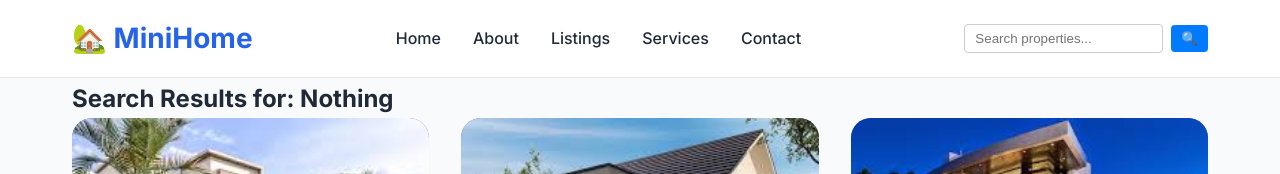
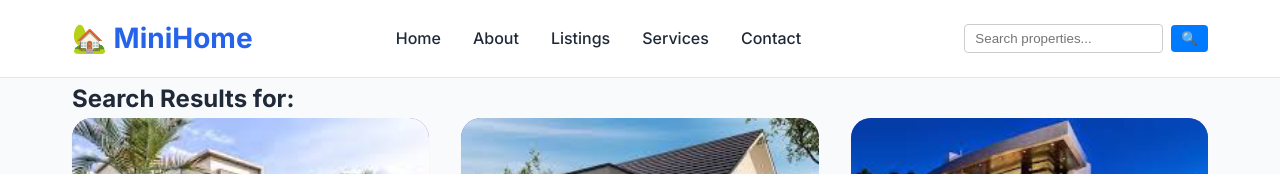
Before and after one commit to dhivyashankar12/minihome, a plain HTML site: page search.html in a window 1280 px wide. Shown: the top 174 px of the page. Drawn offline with Linux system fonts and the light colour scheme.

Commit message:
Update search.html

```diff
--- a/search.html
+++ b/search.html
@@ -95,12 +95,12 @@
     const params = new URLSearchParams(window.location.search);
     const query = params.get("q")?.toLowerCase() || "";
 
-    document.getElementById("query-text").textContent = query || "Nothing";
-    window.dataLayer = window.dataLayer || [];
-    function gtag(){dataLayer.push(arguments);}
-    gtag("event", "view_search_results", {
-      search_term: query
-    });
+    if (query) {
+      gtag("event", "view_search_results", {
+        search_term: query
+      });
+    }
+
     const filtered = listings.filter(listing =>
       listing.title.toLowerCase().includes(query) ||
       listing.location.toLowerCase().includes(query) ||
```
